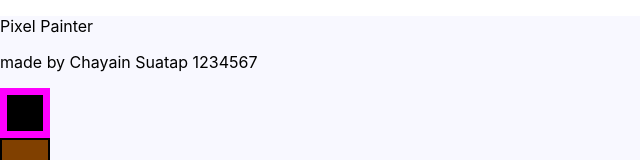
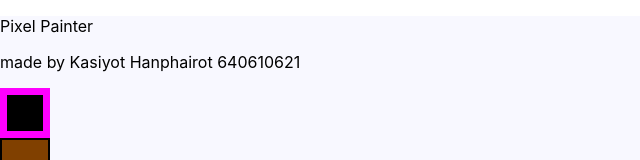
Before and after one commit to cpe-cmu-261207/lab-08-FrienDDDD, a Next.js app: page / in a window 1280 px wide. Shown: the top 160 px of the page, without its empty margins (0-640 px from the left). Built offline with nearby package versions, Linux system fonts and the light colour scheme.

Commit message:
update Header

```diff
--- a/components/Header.jsx
+++ b/components/Header.jsx
@@ -4,7 +4,7 @@ export default function Header() {
   return (
     <div className="text-center">
       <p className="display-4 fst-italic">Pixel Painter</p>
-      <p>made by Chayain Suatap 1234567</p>
+      <p>made by Kasiyot Hanphairot 640610621</p>
     </div>
   );
 }
```
